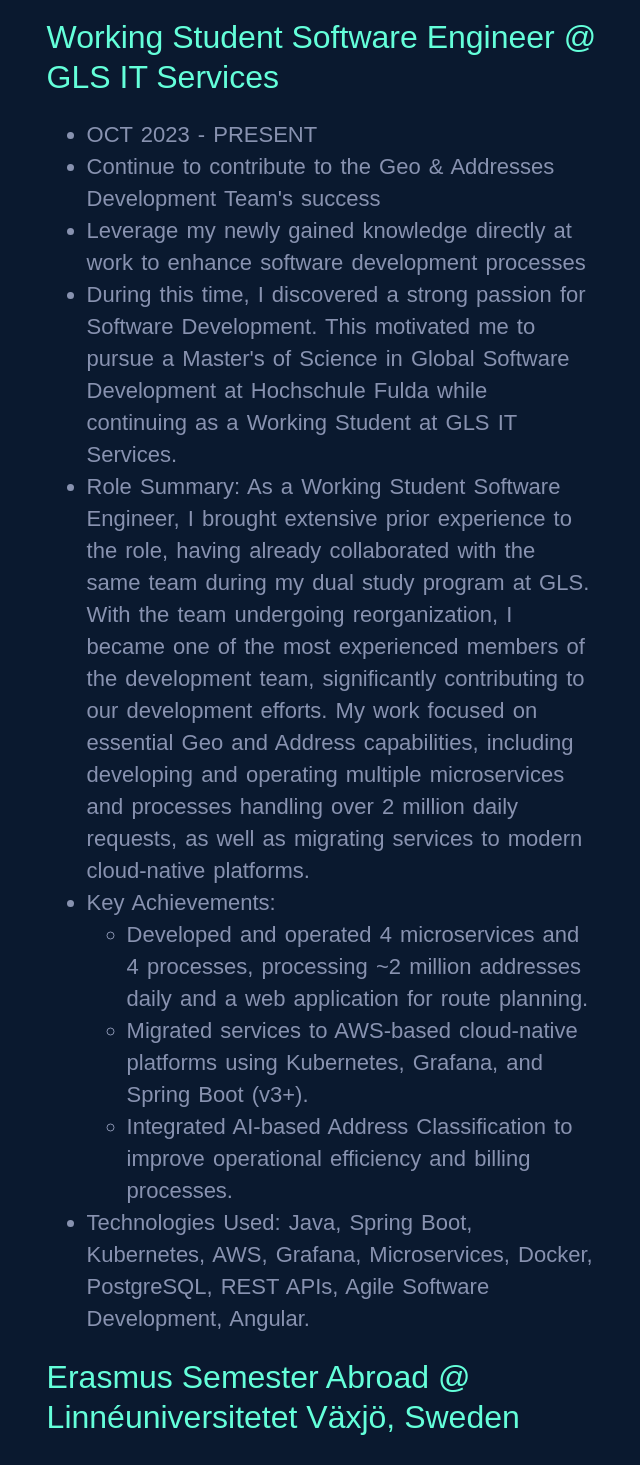
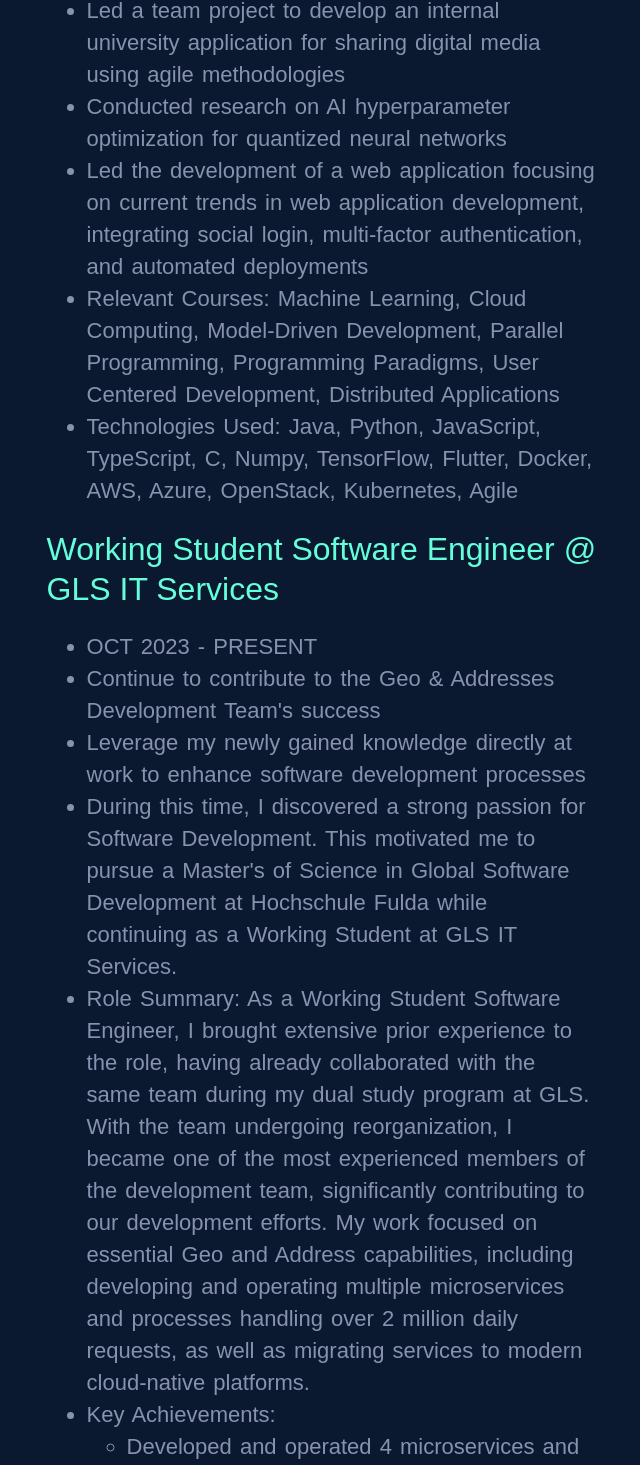
Before and after one commit to choan312/choan_portfolio, an Angular app: page / in a window 1280 px wide. Shown: the part 4400-5865 px from the top of the page, without its empty margins (151-791 px from the left). Built offline with nearby package versions, Linux system fonts and the light colour scheme; a web font is replaced by a local one.

Commit message:
Update content for Master program

```diff
--- a/src/app/app.component.html
+++ b/src/app/app.component.html
@@ -80,7 +80,6 @@
           <li data-placeholder="experienceBachelorText6">Conducted a Bachelor thesis in cooperation with GLS IT Services GmbH on developing, deploying, and operating core microservices for address handling using Java, Spring Boot, PostgreSQL, AWS, and Kubernetes.</li>
           <li data-placeholder="experienceBachelorText7">Certificate: Cisco Certified Network Associate (CCNA), showcasing in-depth knowledge of network fundamentals and operations.</li>
           <li data-placeholder="experienceBachelorText8">Relevant Courses: Programming, Databases, Distributed Systems, Software Engineering, Networking.</li>
-
         </ul>
       </div>
     </div>
@@ -140,6 +139,11 @@
           <li data-placeholder="experienceMasterText2">International, practice-oriented Master’s programme taught entirely in English</li>
           <li data-placeholder="experienceMasterText3">Graduates are able to work in a globally distributed team on the conception and realisation of complex, distributed software systems</li>
           <li data-placeholder="experienceMasterText4">Planned for 2 years with 1 semester abroad</li>
+          <li data-placeholder="experienceMasterText5">Led a team project to develop an internal university application for sharing digital media using agile methodologies</li>
+          <li data-placeholder="experienceMasterText6">Conducted research on AI hyperparameter optimization for quantized neural networks</li>
+          <li data-placeholder="experienceMasterText7">Led the development of a web application focusing on current trends in web application development, integrating social login, multi-factor authentication, and automated deployments</li>
+          <li data-placeholder="experienceMasterText8">Relevant Courses: Machine Learning, Cloud Computing, Model-Driven Development, Parallel Programming, Programming Paradigms, User Centered Development, Distributed Applications</li>
+          <li data-placeholder="experienceMasterText9">Technologies Used: Java, Python, JavaScript, TypeScript, C, Numpy, TensorFlow, Flutter, Docker, AWS, Azure, OpenStack, Kubernetes, Agile</li>
         </ul>
       </div>
     </div>
@@ -168,7 +172,7 @@
 
     <div class="experience-block">
       <p class="experience-second-headline" data-placeholder="experienceTitleWorkingStudent">
-        Erasmus Semester Abroad @ Linnéuniversitetet Växjö, Sweden
+        Erasmus Semester Abroad @ Linnaeus University V<span style="font-size: 24px;">ä</span>xj<span style="font-size: 24px;">ö</span>, Sweden
       </p>
       <div class="list-experience">
         <ul>
```
